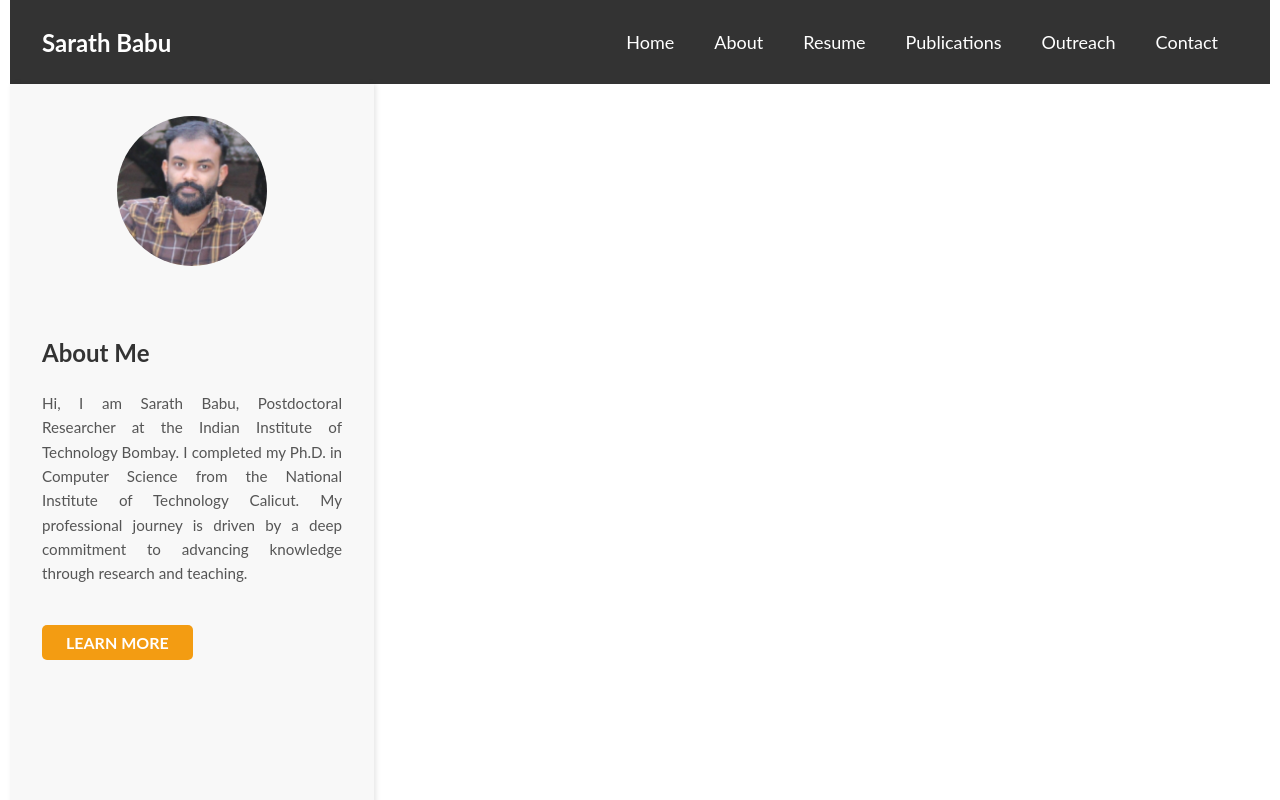
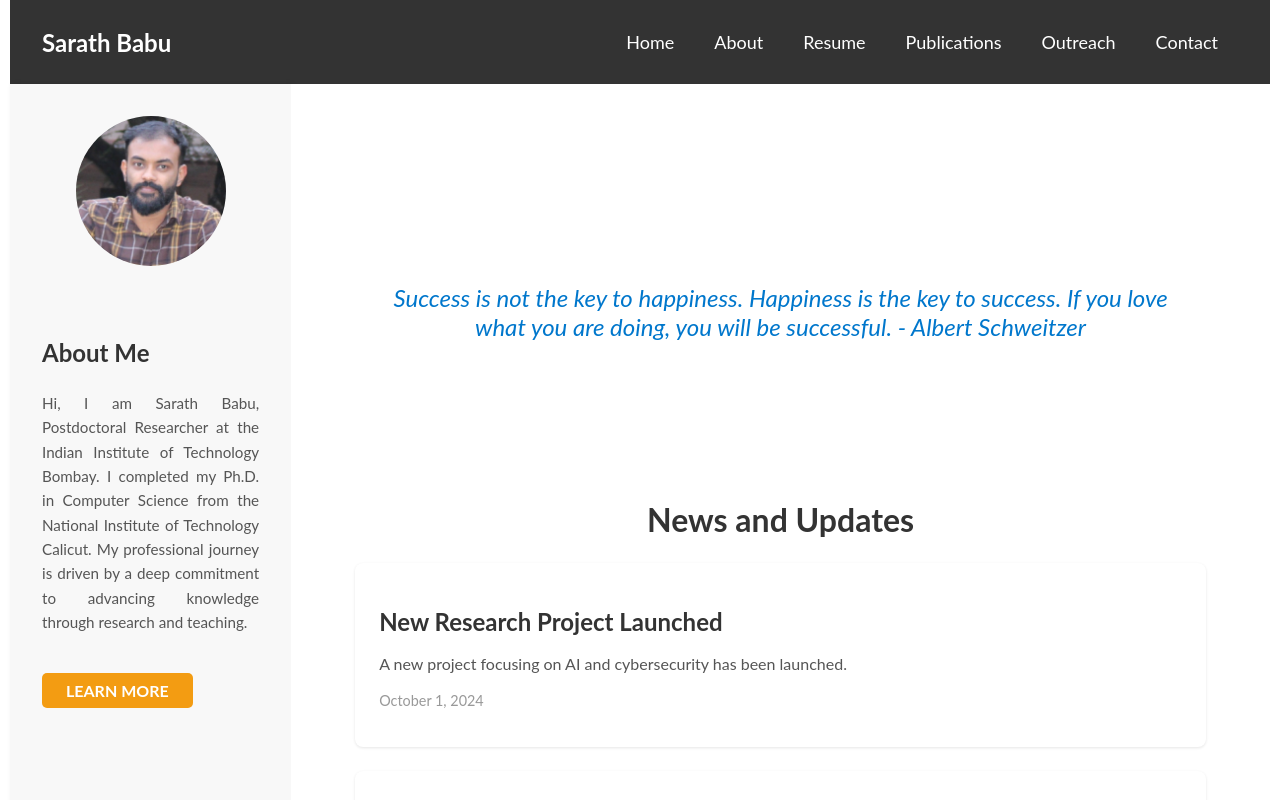
Before and after one commit to SarathBabu0410/personal-wesite, a React (Create React App) app: page / in a window 1280 px wide. Shown: the top 800 px of the page. Built offline with nearby package versions, Linux system fonts and the light colour scheme.

Commit message:
Update App.js

```diff
--- a/src/App.js
+++ b/src/App.js
@@ -14,15 +14,19 @@ import styled from "styled-components";
 // Layout structure to include both the sidebar and the content
 const Layout = styled.div`
   display: flex;
+  flex-direction: row; /* Sidebar and content side by side in normal view */
+  width: 100%;
 
   @media (max-width: 768px) {
     flex-direction: column; /* Stack vertically on mobile */
   }
 `;
 
-const NewsAndUpdatesLayout = styled.div`
-  display: flex;
-  flex-direction: column; /* Sidebar on top for mobile view */
+// Main content area for each page
+const ContentArea = styled.div`
+  flex-grow: 1; /* Take up remaining space next to the sidebar */
+  padding: 2rem;
+  background-color: #ffffff; /* White background for content area */
 `;
 
 function App() {
@@ -32,64 +36,22 @@ function App() {
         <Header /> {/* Using the Header component */}
         <TitleUpdater /> {/* Dynamically updates the document title */}
         <Layout>
-          <Routes>
-            {/* News and Updates Page - Sidebar at the top in mobile */}
-            <Route
-              path="/"
-              element={
-                <NewsAndUpdatesLayout>
-                  <Sidebar isTop /> {/* Sidebar at the top for mobile view */}
-                  <NewsAndUpdates />
-                </NewsAndUpdatesLayout>
-              }
-            />
-            {/* Other Pages - Sidebar on the side */}
-            <Route
-              path="/about"
-              element={
-                <>
-                  <Sidebar /> {/* Sidebar on the side for other pages */}
-                  <About />
-                </>
-              }
-            />
-            <Route
-              path="/resume"
-              element={
-                <>
-                  <Sidebar /> {/* Sidebar on the side for other pages */}
-                  <Resume />
-                </>
-              }
-            />
-            <Route
-              path="/publications"
-              element={
-                <>
-                  <Sidebar /> {/* Sidebar on the side for other pages */}
-                  <Publications />
-                </>
-              }
-            />
-            <Route
-              path="/contact"
-              element={
-                <>
-                  <Sidebar /> {/* Sidebar on the side for other pages */}
-                  <Contact />
-                </>
-              }
-            />
-            <Route
-              path="/outreach"
-              element={
-                <>
-                  <Sidebar /> {/* Sidebar on the side for other pages */}
-                  <OutreachActivities />
-                </>
-              }
-            />
-          </Routes>
+          <Sidebar /> {/* Sidebar remains on the side for all views */}
+
+          {/* Define routes and content for each page */}
+          <ContentArea>
+            <Routes>
+              {/* News and Updates Page */}
+              <Route path="/" element={<NewsAndUpdates />} />
+
+              {/* Other Pages */}
+              <Route path="/about" element={<About />} />
+              <Route path="/resume" element={<Resume />} />
+              <Route path="/publications" element={<Publications />} />
+              <Route path="/contact" element={<Contact />} />
+              <Route path="/outreach" element={<OutreachActivities />} />
+            </Routes>
+          </ContentArea>
         </Layout>
         <Footer /> {/* Using the Footer component */}
       </div>
```
